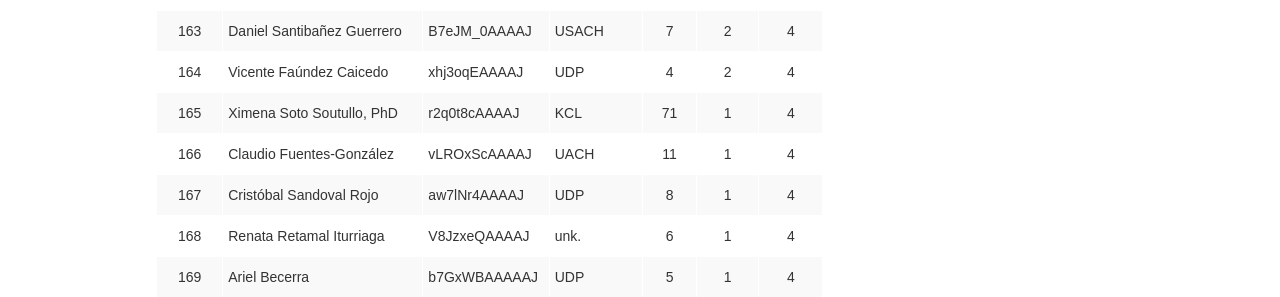
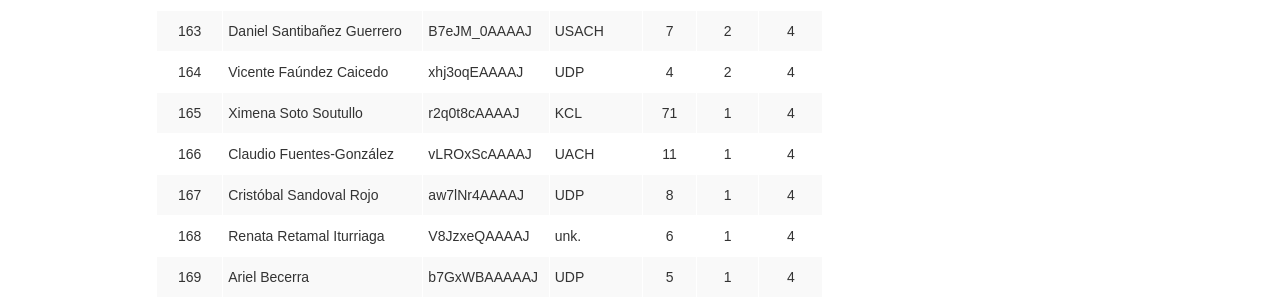
Before and after one commit to training-datalab/old-training-datalab.com, a Jekyll site: the page built from _pages/2023-06-01-impact-ranking.md, in a window 1280 px wide and 900 px high, scrolled down 6700 px. Shown: the part 155-452 px from the top of the window. Built offline with Jekyll 4.4.1, drawn with Linux system fonts in a browser that asks for light colours; nearby versions of some CDN libraries.

Commit message:
Update 2023-06-01-impact-ranking.md

```diff
--- a/_pages/2023-06-01-impact-ranking.md
+++ b/_pages/2023-06-01-impact-ranking.md
@@ -1514,7 +1514,7 @@ permalink: /projects/cps-ranking/2023-06-01-impact-ranking
   </tr>
   <tr>
     <td class="tg-dzk6">165</td>
-    <td class="tg-buh4">Ximena Soto Soutullo, PhD</td>
+    <td class="tg-buh4">Ximena Soto Soutullo</td>
     <td class="tg-buh4">r2q0t8cAAAAJ</td>
     <td class="tg-buh4">KCL</td>
     <td class="tg-dzk6">71</td>
```
